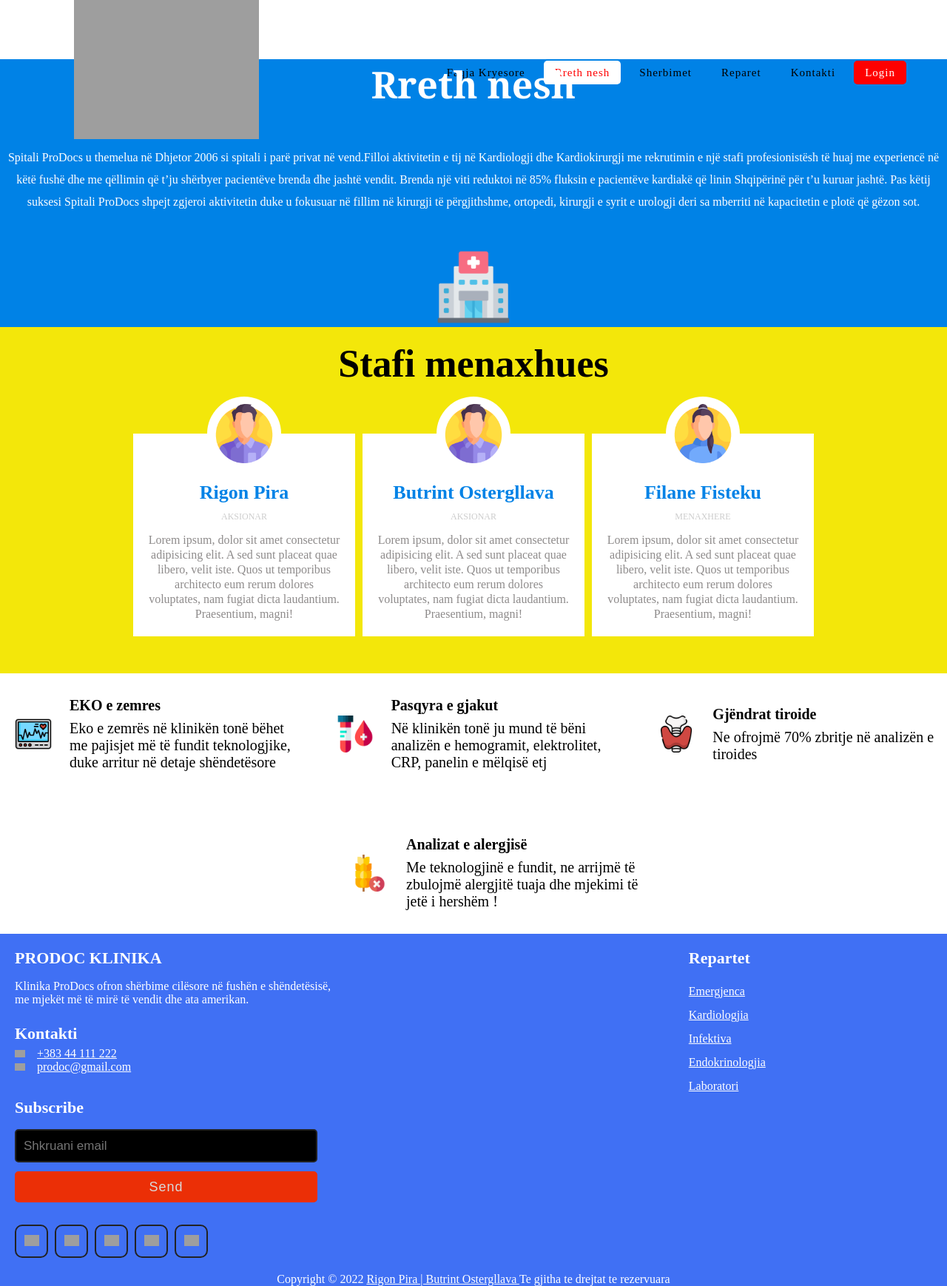
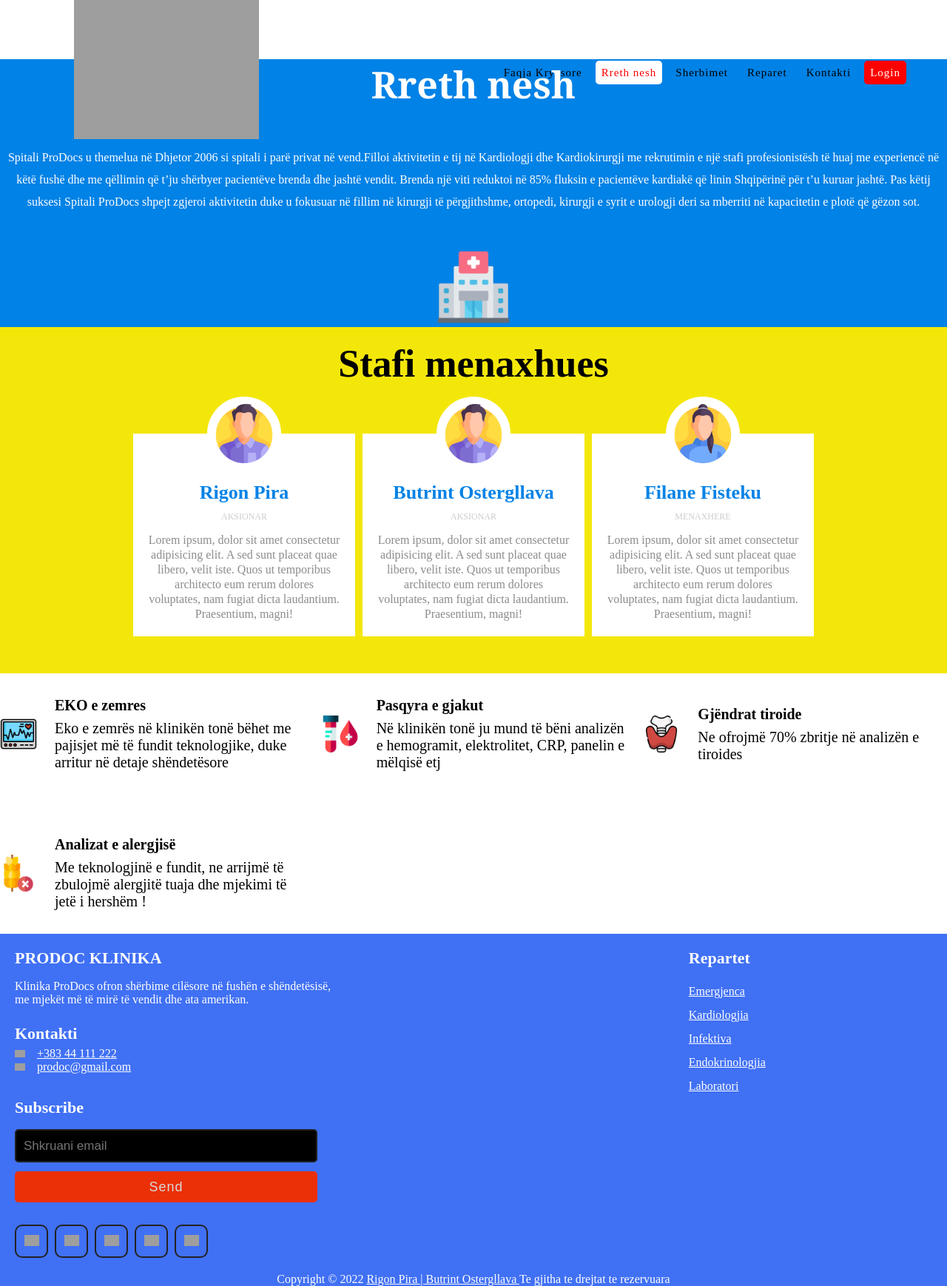
Before and after one commit to RigonP/ProjektiInxhinieriEWeb, a PHP site: page /about.html in a window 1280 px wide. Shown: the whole page at 74% size. Run offline with PHP 8.4, Linux system fonts and the light colour scheme; grey boxes are pictures that could not be loaded.

Commit message:
Riformulim i navbarit, tek padding

```diff
--- a/AboutUs/about.css
+++ b/AboutUs/about.css
@@ -1,3 +1,4 @@
+
 *{
   margin: 0;
   padding: 0;
@@ -36,7 +37,7 @@
   text-decoration: none;
   font-size: 15px;
   font-weight: 500;
-    padding: 8px 15px;
+  padding: 8px 8px;
   border-radius: 5px;
   letter-spacing: 1px;
   transition: all 0.3s ease;
@@ -110,6 +111,10 @@
   background: rgb(255, 0, 0);
   transition: 0.3s ease;
 }
+
+
+
+
 /*Ketu fillon pjesa e css per section team */
 .wrapper{
     /*max-width: 1350px;*/
@@ -218,13 +223,10 @@
 .icons-container .icons{
     display: flex;
     align-items: center;
-    margin-left: 20px;
     gap:1.5rem ;
     padding: 2rem 0;
 }
-.icons-container #lastI{
-  transform: translateX(455px);
-}
+
 .icons-container .icons h3{
     font-size: 20px;
     padding-bottom: .5rem;
--- a/AboutUs/about.html
+++ b/AboutUs/about.html
@@ -11,14 +11,14 @@
         <!--Ketu fillon pjesa e header/navigation bar -->
         <nav>
             <div class="logo">
-                <a href="..//FaqjaKryesore/ballina.html"><img style="width: 250px;" src="..//FaqjaKryesore/LogoProDoc-removebg-preview.png" alt="LogoProDoc"></a>
+               <a href="#"><img style="width: 250px;" src="..//FaqjaKryesore/LogoProDoc-removebg-preview.png" alt="LogoProDoc"></a>
             </div>
             <input type="checkbox" id="click">
             <label for="click" class="menu-btn">
                 <img src="..//FaqjaKryesore/menu.png" alt="" id="fotoNav">
             </label>
             <ul>
-                 <li><a  href="..//FaqjaKryesore/ballina.html">Faqja Kryesore</a></li>
+                 <li><a href="..//FaqjaKryesore/ballina.html">Faqja Kryesore</a></li>
                  <li><a class="active" href="..//AboutUs/about.html">Rreth nesh</a></li>
                  <li><a href="..//Sherbimet/sherbimi.html">Sherbimet</a></li>
                  <li><a href="..//Repartet/repartet.html">Reparet</a></li>
```
Lines whose indentation alone changed are shown as unchanged.
